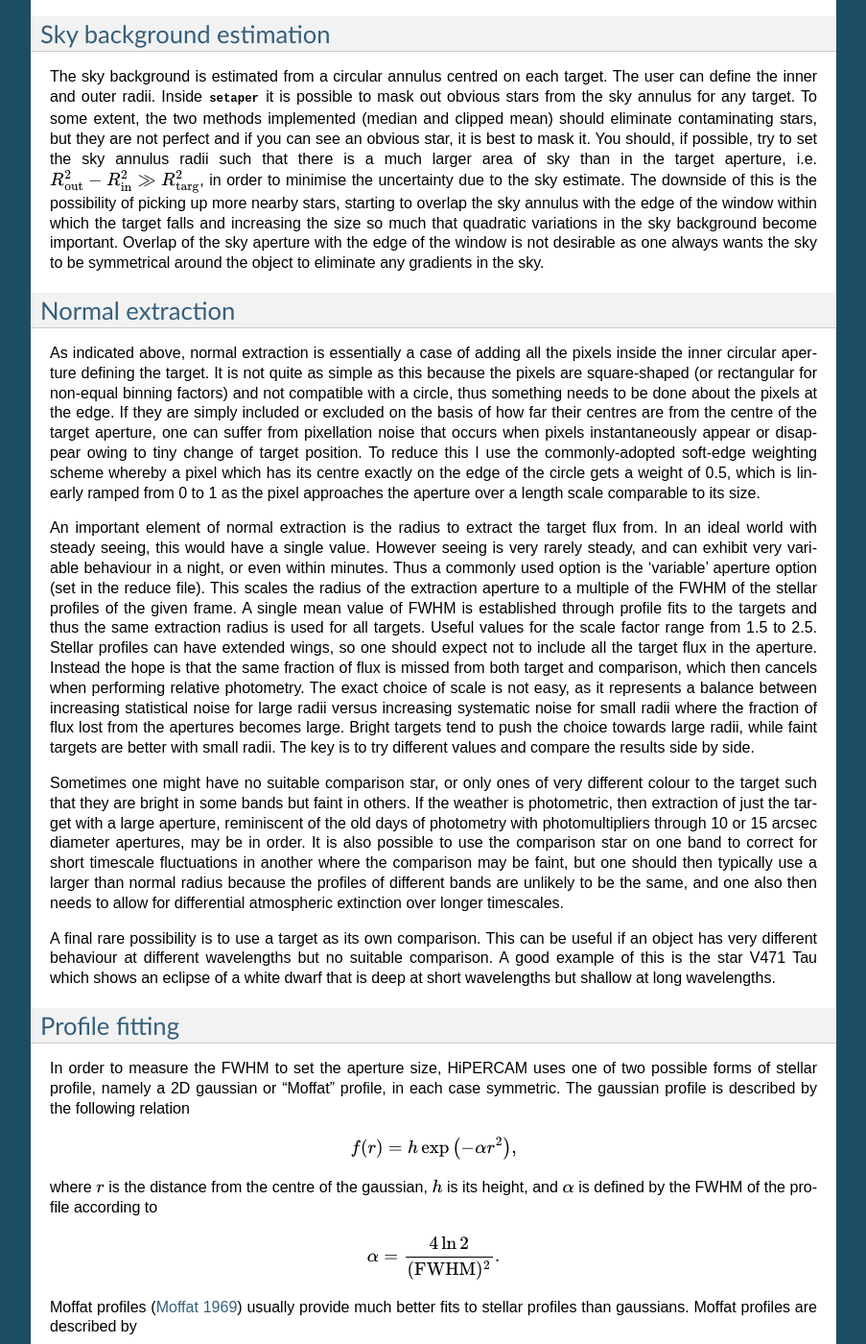
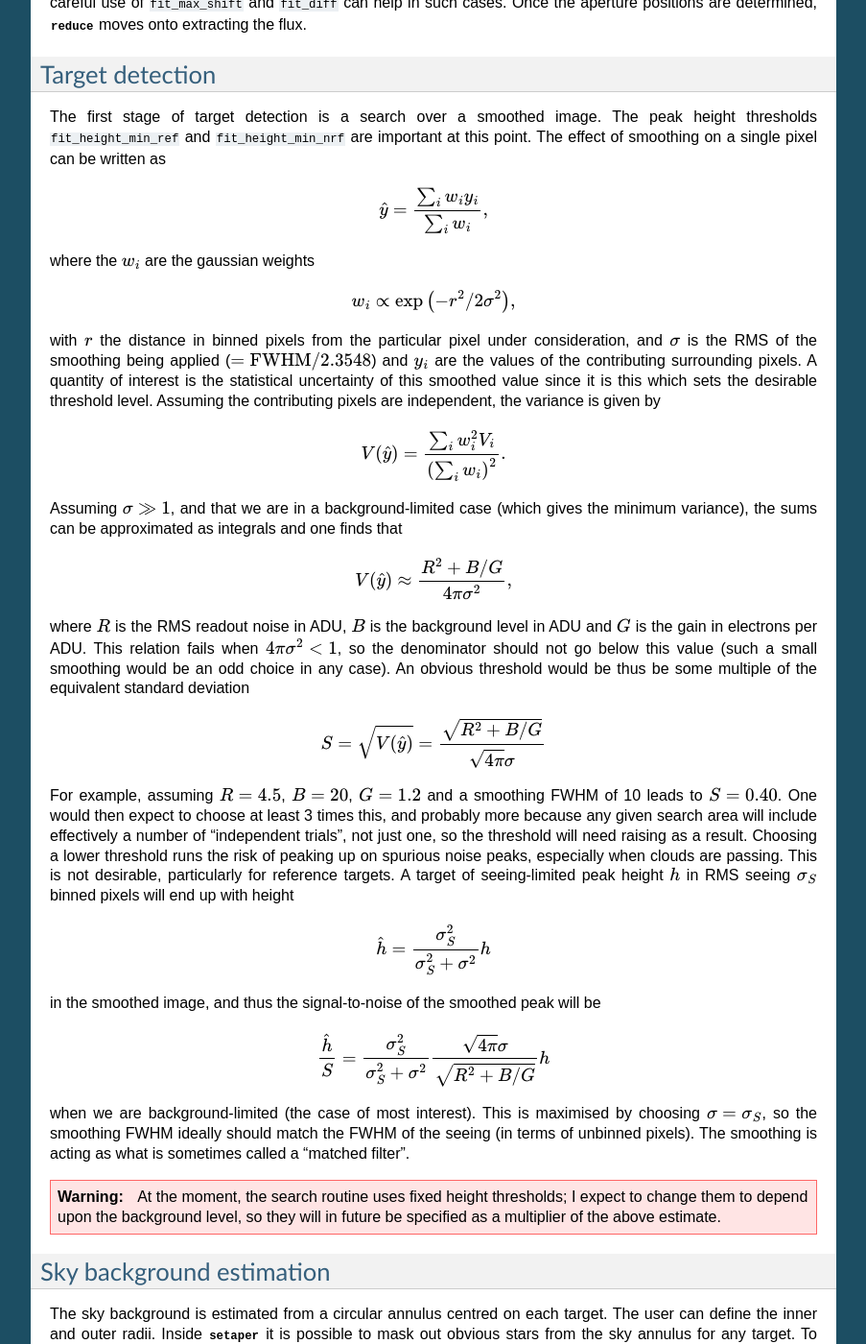
Before and after one commit to HiPERCAM/hipercam, a Sphinx documentation site: the page built from docs/photometry.rst, in a window 1280 px wide and 1400 px high, scrolled down 1242 px. Shown: the whole window at 96% size, without its empty margins (198-1101 px from the left). Built offline with Sphinx 7.4.7, drawn with Linux system fonts in a browser that asks for light colours; formulas are drawn with MathJax 3; some of the changed text lies outside the part shown.

Commit message:
photometry.rst: added explanation of target detection.

```diff
--- a/docs/photometry.rst
+++ b/docs/photometry.rst
@@ -7,14 +7,15 @@
 Principles
 **********
 
-|hiper|'s |reduce| implements two forms of flux extraction, labelled
-either 'normal' or 'optimal'. Normal extraction is essentially a matter of
-adding up the flux above background in the target aperture. Optimal extraction
-refers to a weighted extraction designed to yield the best signal-to-noise for
-background-limited targets `(Naylor 1998)
-<http://adsabs.harvard.edu/abs/1998MNRAS.296..339N>`_. This page discusses some
-details of the implementations and the advantages and disadvantages of the
-various options, and summarises some other aspects of how things work.
+This document lays out the technical background behind the operating
+principles of the |hiper| software.  |hiper|'s |reduce| implements two forms
+of flux extraction, labelled either 'normal' or 'optimal'. Normal extraction
+is essentially a matter of adding up the flux above background in the target
+aperture. Optimal extraction refers to a weighted extraction designed to yield
+the best signal-to-noise for background-limited targets `(Naylor 1998)
+<http://adsabs.harvard.edu/abs/1998MNRAS.296..339N>`_. This page discusses
+some details of the implementations and the advantages and disadvantages of
+the various options, and summarises some other aspects of how things work.
 
 .. contents:: Contents
    :local:
@@ -76,6 +77,90 @@ clouds and cosmic rays cause a target to be too faint to register while a
 cosmic ray does. Multiple reference stars and careful use of ``fit_max_shift``
 and ``fit_diff`` can help in such cases. Once the aperture positions are
 determined, |reduce| moves onto extracting the flux.
+
+Target detection
+================
+
+The first stage of target detection is a search over a smoothed image. The
+peak height thresholds ``fit_height_min_ref`` and ``fit_height_min_nrf`` are
+important at this point. The effect of smoothing on a single pixel can be written as
+
+.. math::
+
+   \hat{y} = \frac{\sum_i w_i y_i}{\sum_i w_i},
+
+where the :math:`w_i` are the gaussian weights
+
+.. math::
+
+   w_i \propto \exp \left(-r^2/2\sigma^2\right),
+
+with :math:`r` the distance in binned pixels from the particular pixel under
+consideration, and :math:`\sigma` is the RMS of the smoothing being applied
+(:math:`= \mathrm{FWHM}/2.3548`) and :math:`y_i` are the values
+of the contributing surrounding pixels. A quantity of interest is the
+statistical uncertainty of this smoothed value since it is this which sets the
+desirable threshold level. Assuming the contributing pixels are independent,
+the variance is given by
+
+.. math::
+
+   V(\hat{y}) = \frac{\sum_i w^2_i V_i}{\left(\sum_i w_i\right)^2}.
+
+Assuming :math:`\sigma \gg 1`, and that we are in a background-limited case
+(which gives the minimum variance), the sums can be approximated as integrals
+and one finds that
+
+.. math::
+
+   V(\hat{y}) \approx \frac{R^2 + B/G}{4\pi \sigma^2},
+
+where :math:`R` is the RMS readout noise in ADU, :math:`B` is the
+background level in ADU and :math:`G` is the gain in electrons per ADU.
+This relation fails when :math:`4\pi \sigma^2 < 1`, so the denominator should
+not go below this value (such a small smoothing would be an odd choice in any
+case). An obvious threshold would be thus be some multiple of the equivalent
+standard deviation
+
+.. math::
+
+   S = \sqrt{V(\hat{y})} = \frac{\sqrt{R^2+B/G}}{\sqrt{4\pi} \sigma}
+
+
+For example, assuming :math:`R = 4.5`, :math:`B = 20`, :math:`G = 1.2` and a smoothing FWHM of
+10 leads to :math:`S = 0.40`. One would then expect to choose at least 3 times
+this, and probably more because any given search area will include effectively
+a number of "independent trials", not just one, so the threshold will need
+raising as a result. Choosing a lower threshold runs the risk of peaking up on
+spurious noise peaks, especially when clouds are passing. This is not
+desirable, particularly for reference targets. A target of seeing-limited peak
+height :math:`h` in RMS seeing :math:`\sigma_S` binned pixels will end up with
+height
+
+.. math::
+
+   \hat{h} = \frac{\sigma_S^2}{\sigma_S^2 + \sigma^2} h
+
+in the smoothed image, and thus the signal-to-noise of the smoothed peak will
+be
+
+.. math::
+
+   \frac{\hat{h}}{S} = \frac{\sigma_S^2}{\sigma_S^2 + \sigma^2}
+   \frac{\sqrt{4\pi} \sigma}{\sqrt{R^2+B/G}} h
+
+when we are background-limited (the case of most interest). This is maximised
+by choosing :math:`\sigma = \sigma_S`, so the smoothing FWHM ideally should match
+the FWHM of the seeing (in terms of unbinned pixels). The smoothing is acting
+as what is sometimes called a "matched filter".
+
+.. Warning::
+
+   At the moment, the search routine uses fixed height thresholds; I expect to
+   change them to depend upon the background level, so they will in future be
+   specified as a multiplier of the above estimate.
+
+
 
 Sky background estimation
 =========================
```
